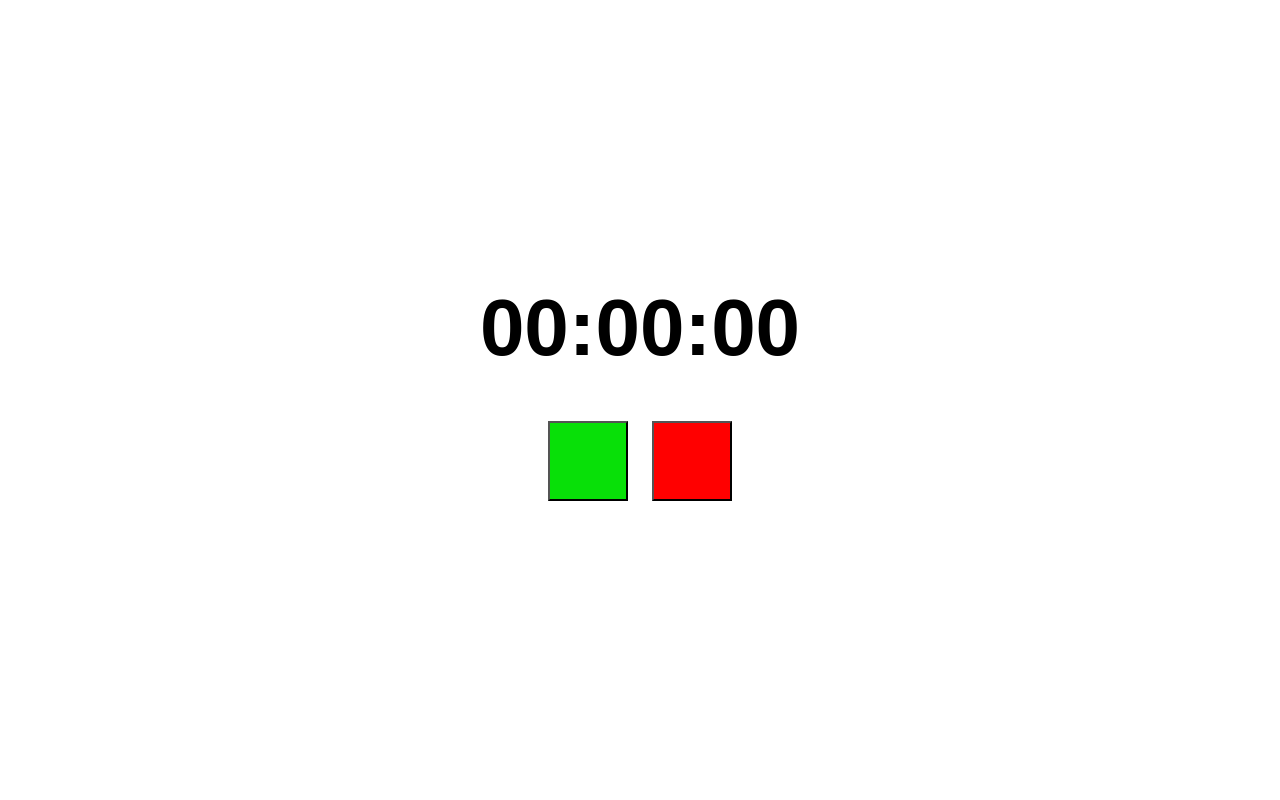
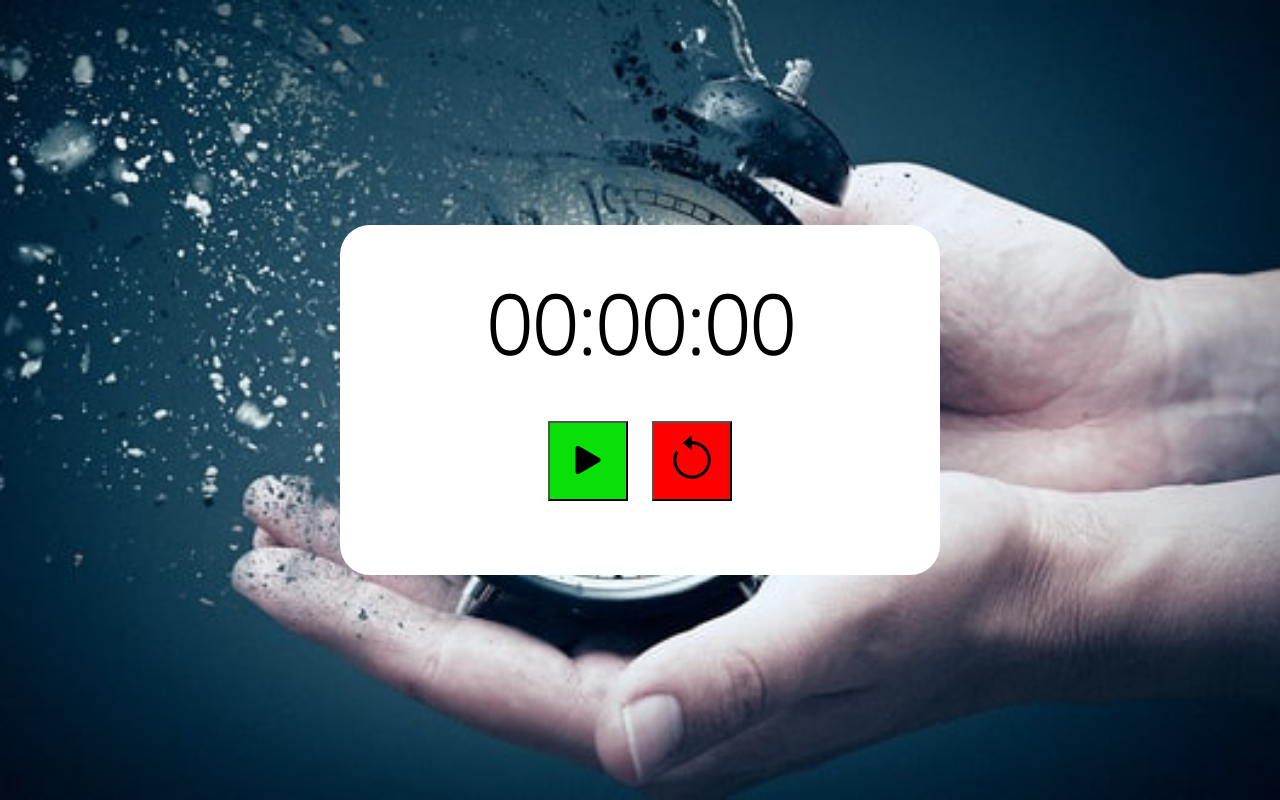
Before and after one commit to cris-sandoval/proyecto-1, a plain HTML site: page toppings/cronometro/index.html in a window 1280 px wide. Drawn offline with nearby package versions, Linux system fonts and the light colour scheme.

Commit message:
cronometro

```diff
--- a/toppings/cronometro/index.html
+++ b/toppings/cronometro/index.html
@@ -7,6 +7,10 @@
   <link rel="stylesheet" href="./style.css">
   <link rel="icon" href="./img/icons8-stopwatch-48.png">
   <title>Cronómetro</title>
+  <link rel="stylesheet" href="https://cdn.jsdelivr.net/npm/bootstrap-icons@1.10.5/font/bootstrap-icons.css">
+  <link rel="preconnect" href="https://fonts.googleapis.com">
+  <link rel="preconnect" href="https://fonts.gstatic.com" crossorigin>
+  <link href="https://fonts.googleapis.com/css2?family=Courgette&family=Noto+Sans+Thai:wght@100&family=Roboto:wght@100&display=swap" rel="stylesheet">
 </head>
 
 <body>
--- a/toppings/cronometro/style.css
+++ b/toppings/cronometro/style.css
@@ -7,17 +7,10 @@
 body {
     display: flex;
     height: 100vh;
-    background: url(./img/paradoja-del-tiempo.jpeg) no-repeat center center/ cover;
-}
-
-
-body {
-    height: 100vh;
-    display: flex;
-    justify-content: center;
     align-items: center;
     text-align: center;
-    background: url(imagenes/madera.jpg) no-repeat center center/ cover;
+    justify-content: center;
+    background: url(./img/paradoja-del-tiempo.jpeg) no-repeat center center/ cover;
 }
 
 /* Contenedores */
@@ -31,6 +24,7 @@ body {
     justify-content: center;
     align-items: center;
     background-color: white;
+    border-radius: 30px;
 }
 
 .contenedor-botones {
```
Lines whose indentation alone changed are shown as unchanged.
